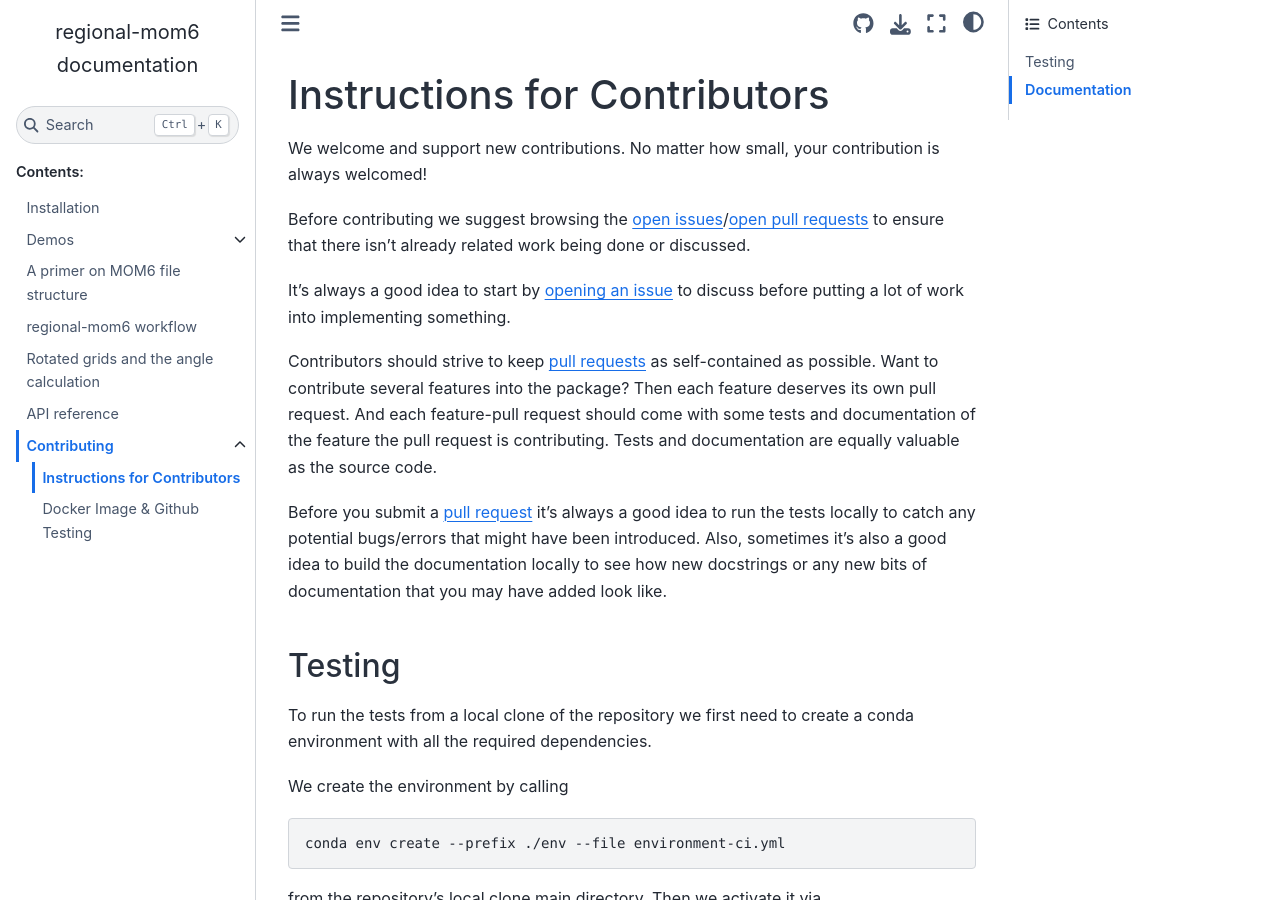
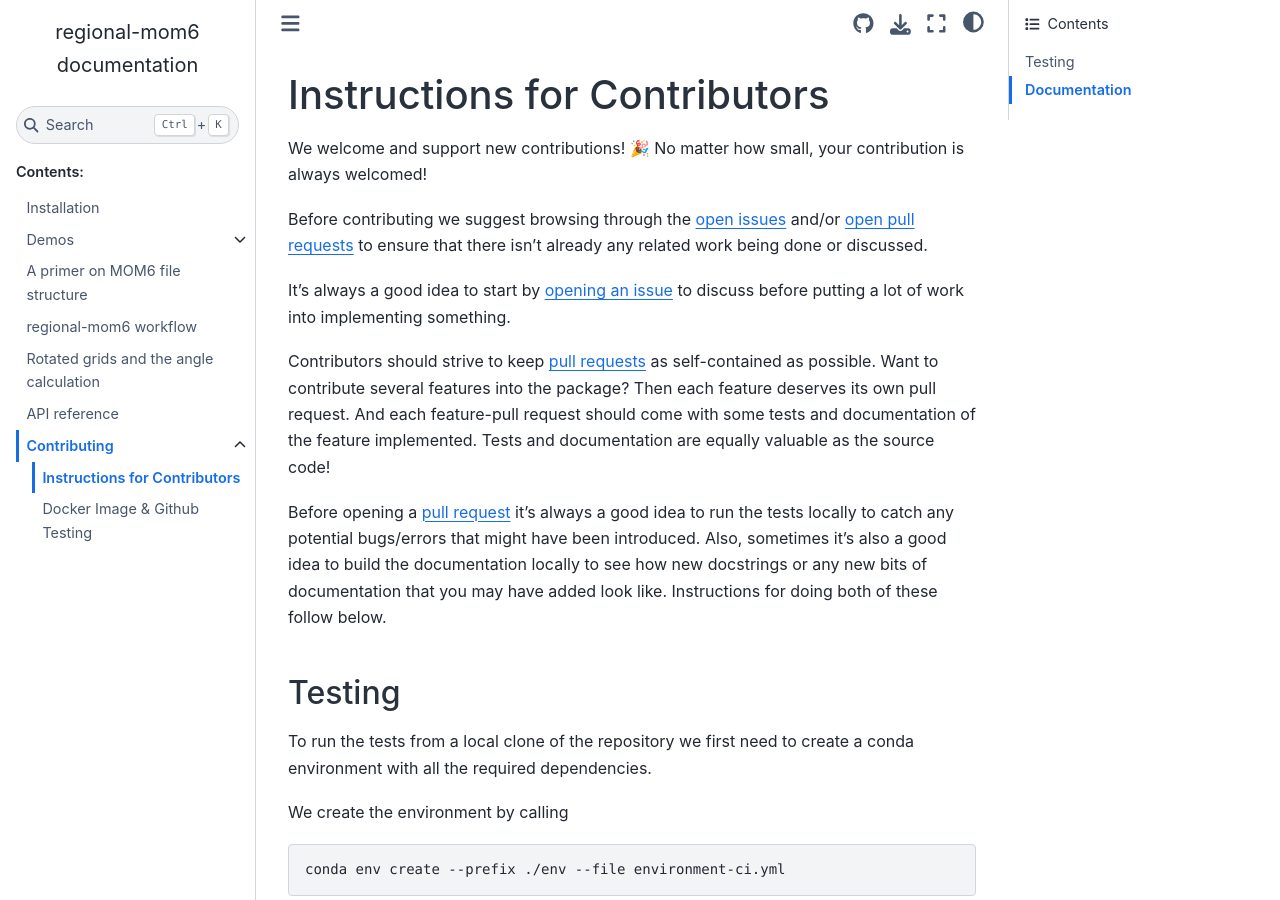
Before and after one commit to COSIMA/regional-mom6, a Sphinx documentation site: the page built from docs/contributing/contributing.md, in a window 1280 px wide and 900 px high. Built offline with Sphinx 7.4.7 and the Sphinx Book theme 1.1.4, drawn with Linux system fonts in a browser that asks for light colours; pages that are not in the unit, such as notebooks, are missing from menus.

Commit message:
some rephrasing

```diff
--- a/docs/contributing/contributing.md
+++ b/docs/contributing/contributing.md
@@ -1,18 +1,24 @@
 Instructions for Contributors
 =============================
 
-We welcome and support new contributions. No matter how small, your contribution is always welcomed!
+We welcome and support new contributions! 🎉 No matter how small, your contribution is always welcomed!
 
-Before contributing we suggest browsing the [open issues](https://github.com/COSIMA/regional-mom6/issues)/[open pull requests](https://github.com/COSIMA/regional-mom6/pulls) to ensure that there isn't already  related work being done or discussed.
+Before contributing we suggest browsing through the [open issues](https://github.com/COSIMA/regional-mom6/issues) and/or [open pull requests](https://github.com/COSIMA/regional-mom6/pulls)
+to ensure that there isn't already any related work being done or discussed.
 
 It's always a good idea to start by [opening an issue](https://github.com/COSIMA/regional-mom6/issues/new) to discuss before putting a lot of work into implementing something.
 
-Contributors should strive to keep [pull requests](https://github.com/COSIMA/regional-mom6/pulls) as self-contained as possible. Want to contribute several features into the package? Then each feature deserves its own pull request. And each feature-pull request should come with some tests and documentation of the feature the pull request is contributing. Tests and documentation are equally valuable as the source code.
+Contributors should strive to keep [pull requests](https://github.com/COSIMA/regional-mom6/pulls)
+as self-contained as possible. Want to contribute several features into the package? Then each
+feature deserves its own pull request. And each feature-pull request should come with some tests
+and documentation of the feature implemented. Tests and documentation are equally valuable as
+the source code!
 
-Before you submit a [pull request](https://github.com/COSIMA/regional-mom6/pulls) it's always a
+Before opening a [pull request](https://github.com/COSIMA/regional-mom6/pulls) it's always a
 good idea to run the tests locally to catch any potential bugs/errors that might have been
 introduced. Also, sometimes it's also a good idea to build the documentation locally to see
 how new docstrings or any new bits of documentation that you may have added look like.
+Instructions for doing both of these follow below.
 
 
 ## Testing
```
